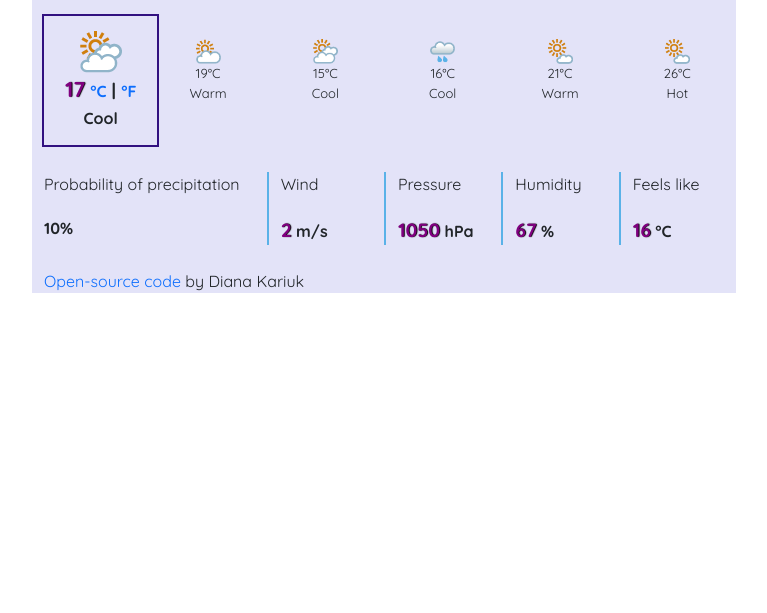
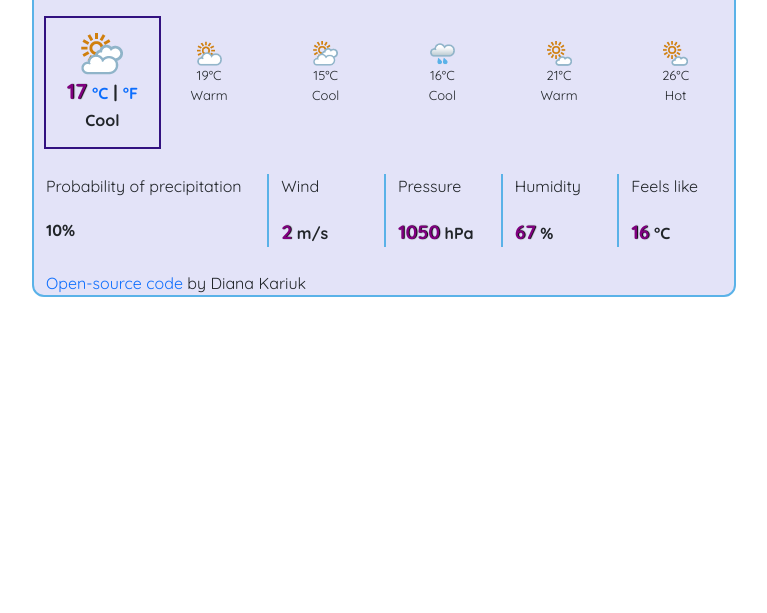
Before and after one commit to diaua08/app-weather, a website built with Parcel: page index.html in a window 1280 px wide. Shown: the part 187-800 px from the top of the page, without its empty margins (256-1023 px from the left). Built offline with nearby package versions, Linux system fonts and the light colour scheme.

Commit message:
added border

```diff
--- a/src/styles.css
+++ b/src/styles.css
@@ -2,6 +2,8 @@
   font-family: "Quicksand", sans-serif;
   width: 55%;
   background-color: #e3e3f8;
+  border: 2px solid #5ab2e8;
+  border-radius: 12px;
 }
 
 h3,
@@ -67,6 +69,6 @@ a {
   border-left: 2px solid #5ab2e8;
 }
 
-a{
+a {
   font-size: medium;
 }
```
